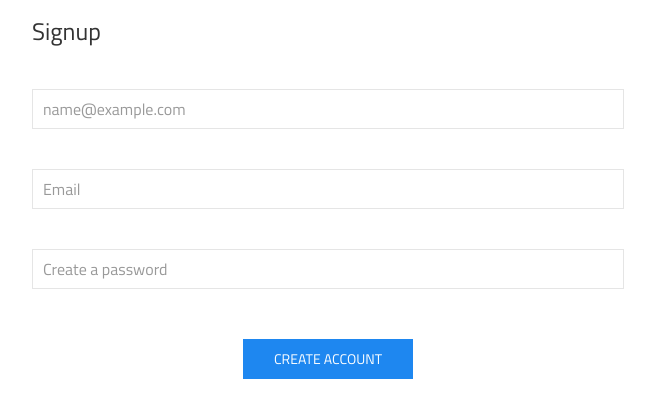
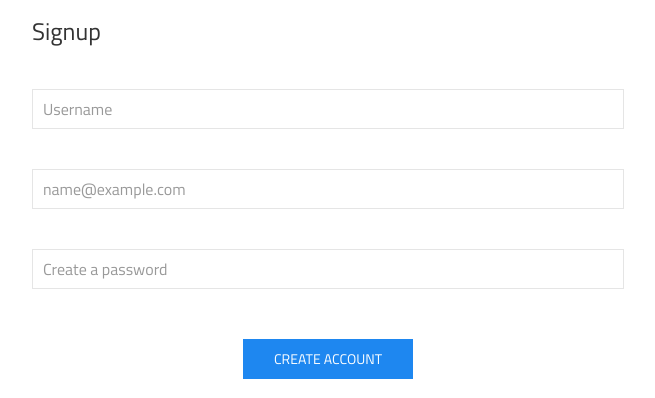
Before and after one commit to alexdoria/gift-exchange, a Django app: template templates/members/signup.html in a window 1280 px wide. Shown: the part 80-478 px from the top of the page, without its empty margins (312-967 px from the left). Run offline with Django 4.2, Linux system fonts and the light colour scheme; the template is opened without the code that fills it: most values are stand-ins (such as "Sample title", 1, 10 or a date in 2020); parts of the project's set-up code (start-up, migrations or seed data) failed here and were passed over; some libraries are stand-ins or nearby versions.

Commit message:
Added default argument to mail_address parameter in signup view

```diff
--- a/members/views.py
+++ b/members/views.py
@@ -106,7 +106,7 @@
 
 
 @login_required(login_url='login')
-def invite_members(request, mail_address):
+def invite_members(request, mail_address="Your email here"):
     if request.method == 'GET':
         club = request.GET['club']
 
--- a/templates/members/signup.html
+++ b/templates/members/signup.html
@@ -11,12 +11,12 @@
             {% if user_create_error %}
             <span class="uk-label uk-margin">{{ user_create_error }}</span>
             {% endif %}
+            <input class="uk-input uk-margin" name="username" placeholder="Username" type="text">
             {% if mail_address %}
-            <input class="uk-input uk-margin" name="username" placeholder="{{ mail_address }}" type="text">
+            <input class="uk-input uk-margin" name="email" placeholder="{{ mail_address }}" type="email">
             {% else %}
-            <input class="uk-input uk-margin" name="username" placeholder="Username" type="text">
+            <input class="uk-input uk-margin" name="email" placeholder="Email" type="email">
             {% endif %}
-            <input class="uk-input uk-margin" name="email" placeholder="Email" type="email">
             <input class="uk-input uk-margin" name="password" placeholder="Create a password" type="password">
             <button class="uk-button uk-button-primary uk-align-center" type="submit">Create account</button>
         </form>
```
